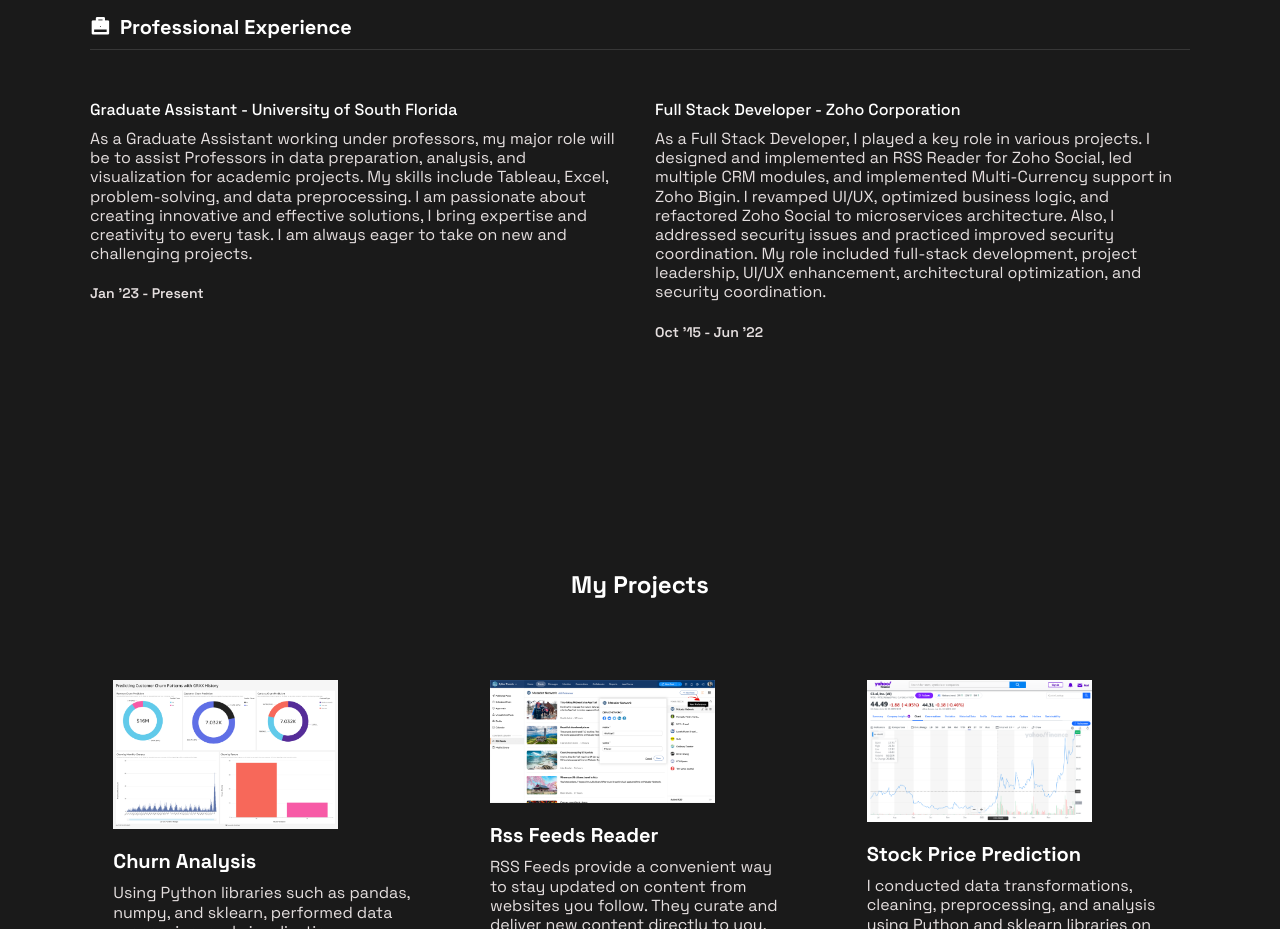
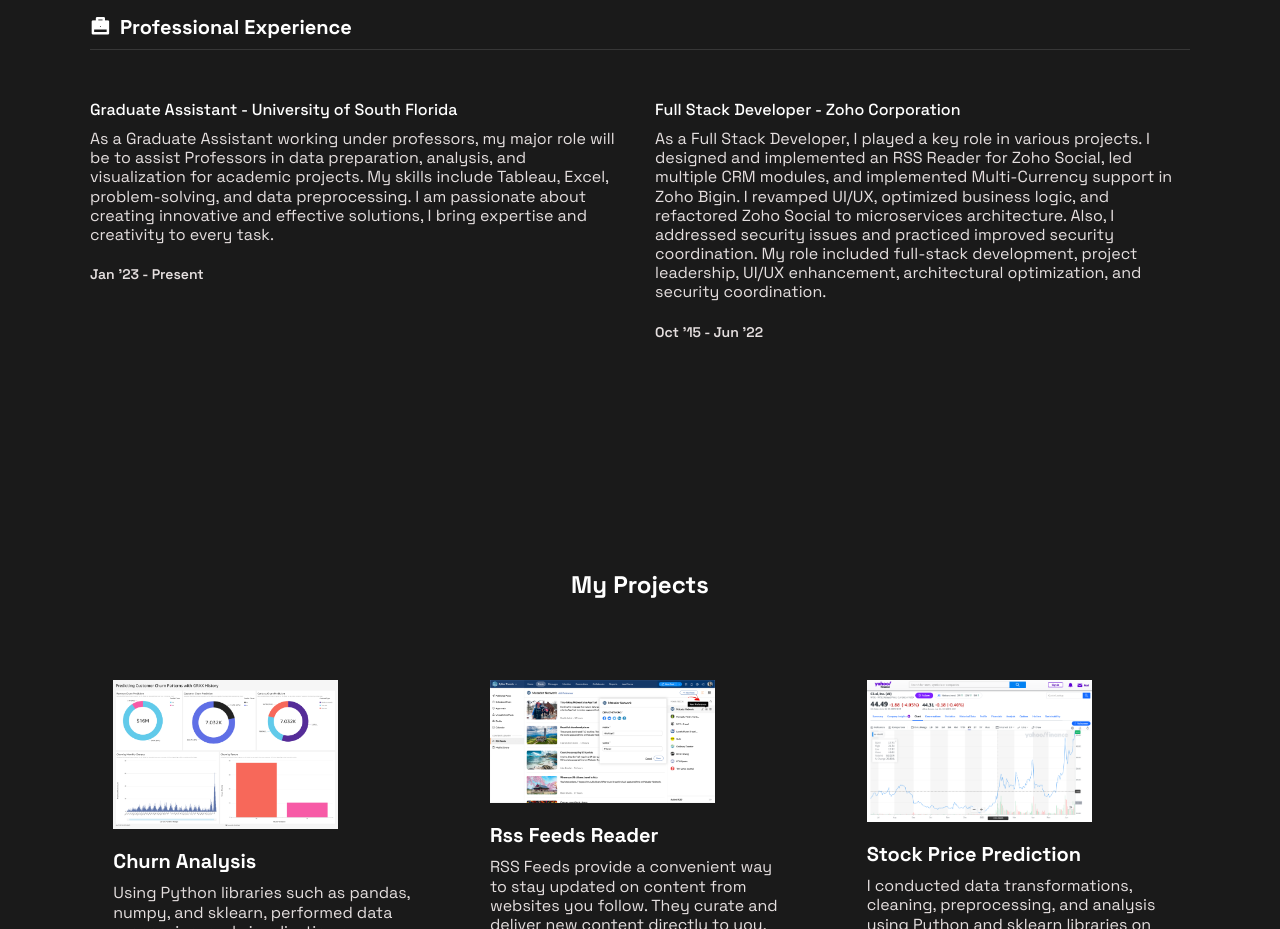
Before and after one commit to arivram/arivram.github.io, a plain HTML site: page index.html in a window 1280 px wide. Shown: the part 2000-2929 px from the top of the page. Drawn offline with nearby package versions, Linux system fonts and the light colour scheme.

Commit message:
Update work description

```diff
--- a/index.html
+++ b/index.html
@@ -225,7 +225,7 @@
                         <!-- Experience 1-->
                         <div class="qualification__item">
                             <h3 class="qualification__title">Graduate Assistant - University of South Florida</h3>
-                            <p class="qualification__description">As a Graduate Assistant working under professors, my major role will be to assist Professors in data preparation, analysis, and visualization for academic projects. My skills include Tableau, Excel, problem-solving, and data preprocessing. I am passionate about creating innovative and effective solutions, I bring expertise and creativity to every task. I am always eager to take on new and challenging projects.
+                            <p class="qualification__description">As a Graduate Assistant working under professors, my major role will be to assist Professors in data preparation, analysis, and visualization for academic projects. My skills include Tableau, Excel, problem-solving, and data preprocessing. I am passionate about creating innovative and effective solutions, I bring expertise and creativity to every task.
                             </p>
                             <span class="qualification__date">Jan '23 - Present</span>
                         </div>
```
